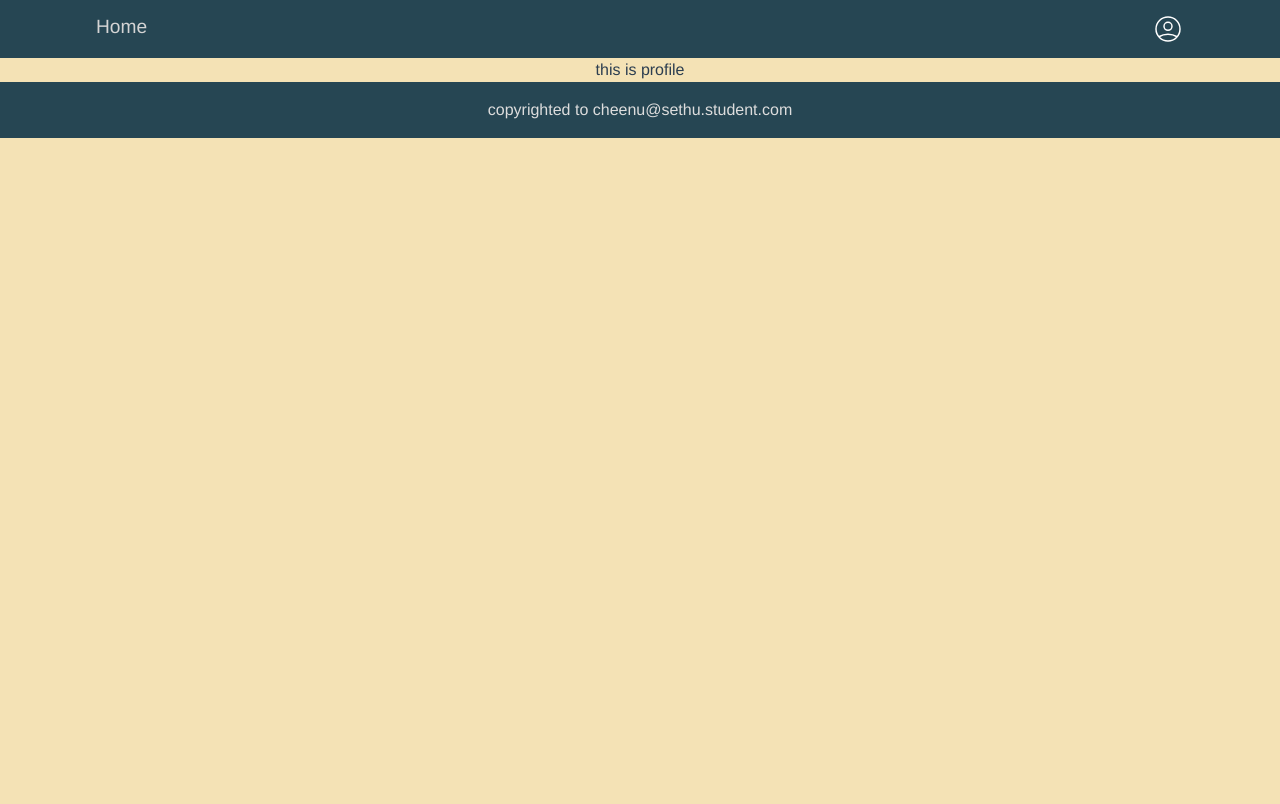
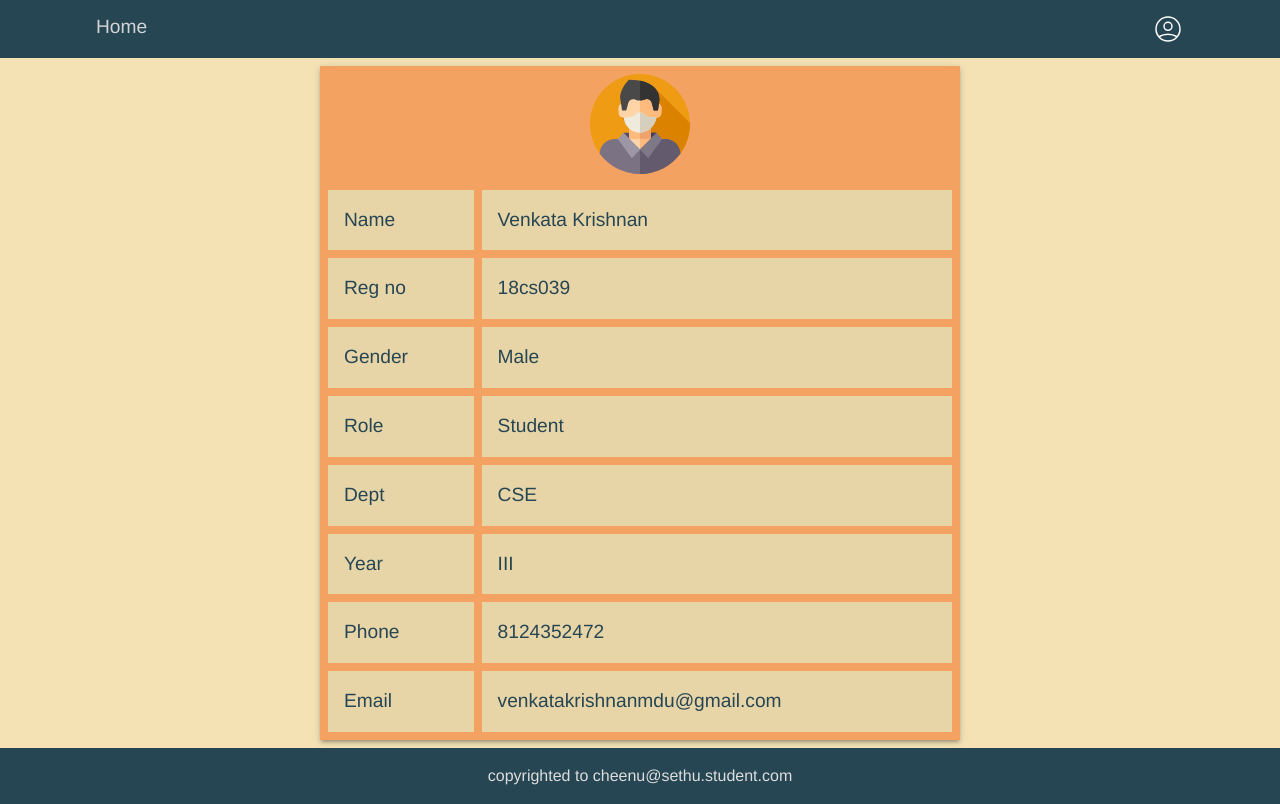
Before and after one commit to cheenuthor/clg-mgmt-vue, a Vue app: page /profile in a window 1280 px wide. Built offline with nearby package versions, Linux system fonts and the light colour scheme.

Commit message:
designed profile page and state for it
seprated modules in vuex

```diff
--- a/src/components/Chat/staffList.vue
+++ b/src/components/Chat/staffList.vue
@@ -67,7 +67,7 @@ export default {
   svg {
     padding-right: 0.5rem;
     align-self: flex-end;
-    width: 2rem;
+    width: 2.5rem;
   }
   img {
     border-radius: 0.5rem;
--- a/src/components/layout/MyCard.vue
+++ b/src/components/layout/MyCard.vue
@@ -42,8 +42,8 @@ div {
     background-color: #e66444;
     scale: 1.05;
     opacity: 100%;
-    box-shadow: 0 3px 5px -1px rgba(0, 0, 0, 0.2),
-      0 5px 8px 0 rgba(0, 0, 0, 0.14), 0 1px 14px 0 rgba(0, 0, 0, 0.12);
+    box-shadow: 0 3px 3px -2px rgba(0, 0, 0, 0.2),
+      0 3px 4px 0 rgba(0, 0, 0, 0.14), 0 1px 8px 0 rgba(0, 0, 0, 0.12);
     cursor: pointer;
   }
   h1 {
--- /dev/null
+++ b/src/store/chat/chats.ts
@@ -0,0 +1,49 @@
+export default {
+  namespaced: false,
+  state: {
+    chats: [
+      {
+        text: "hi",
+        date: "12.02.2090",
+        senderId: "12345678",
+        name: "trisha",
+      } as Message,
+      {
+        text: "hi",
+        date: "12.02.2090",
+        senderId: "venkat",
+        name: "trisha",
+      } as Message,
+      {
+        text: "hi",
+        date: "12.02.2090",
+        senderId: "venkat",
+        name: "trisha",
+      } as Message,
+      {
+        text: "hi",
+        date: "12.02.2090",
+        senderId: "12345678",
+        name: "trisha",
+      } as Message,
+      {
+        text: "hi",
+        date: "12.02.2090",
+        senderId: "venkat",
+        name: "trisha",
+      } as Message,
+    ],
+  },
+  getters: {
+    getChats(state: any) {
+      return state.chats;
+    },
+  },
+};
+
+interface Message {
+  text: string;
+  senderId: string;
+  date: string;
+  name: string;
+}
--- /dev/null
+++ b/src/store/chat/staffList.ts
@@ -0,0 +1,25 @@
+export default {
+  namespaced: false,
+  state: {
+    staffs: [
+      { name: "trisha", id: "123456", img: "../" } as Staffs,
+      { name: "samantha", id: "654321", img: "../" } as Staffs,
+      { name: "keerthi suresh", id: "098765", img: "../" } as Staffs,
+      { name: "trisha", id: "123456", img: "../" } as Staffs,
+      { name: "samantha", id: "654321", img: "../" } as Staffs,
+      { name: "keerthi suresh", id: "098765", img: "../" } as Staffs,
+    ] as Array<Staffs>,
+  },
+  mutations: {},
+  actions: {},
+  getters: {
+    getStaffs(state: any) {
+      return state.staffs;
+    },
+  },
+};
+interface Staffs {
+  name: string;
+  id: string;
+  img: string;
+}
--- /dev/null
+++ b/src/store/profile/profile.ts
@@ -0,0 +1,30 @@
+export default {
+  namespaced: true,
+  state: {
+    myProfile: {
+      name: "venkata Krishnan",
+      phone: 8124352472,
+      email: "venkatakrishnanmdu@gmail.com",
+      gender: "Male",
+      dept: "CSE",
+      year: 3,
+      role: true,
+    } as Profile,
+  },
+  mutations: {},
+  actions: {},
+  getters: {
+    getProfile(state: any) {
+      return state.myProfile;
+    },
+  },
+};
+interface Profile {
+  name: string;
+  phone: number;
+  email: string;
+  gender: string;
+  dept: string;
+  year: number;
+  role: boolean;
+}
--- a/src/views/Profile.vue
+++ b/src/views/Profile.vue
@@ -1,20 +1,221 @@
 <template>
-  <h1>this is profile</h1>
-  <div></div>
+  <main>
+    <div>
+      <svg
+        id="Layer_1"
+        enable-background="new 0 0 512 512"
+        height="100"
+        viewBox="0 0 512 512"
+        width="100"
+        xmlns="http://www.w3.org/2000/svg"
+      >
+        <g>
+          <g>
+            <g>
+              <path
+                d="m512 256c0 56.5-18.31 108.72-49.31 151.06-46.57 63.62-121.81 39.523-206.69 39.523s-160.12 24.097-206.69-39.523c-31-42.34-49.31-94.56-49.31-151.06 0-141.38 114.62-256 256-256s256 114.62 256 256z"
+                fill="#ef9b14"
+              />
+            </g>
+          </g>
+          <path
+            d="m256 446.583c84.88 0 160.12 24.097 206.69-39.523 31-42.34 49.31-94.56 49.31-151.06 0-1.499-.031-2.991-.057-4.484l-178.235-178.236-176.722 146.793 36.185 36.423c4.285 15.789 21.649 58.684 21.649 58.684l-165.51 91.88v.001c46.571 63.619 121.81 39.522 206.69 39.522z"
+            fill="#db8200"
+          />
+          <g>
+            <path d="m172.246 300.33h167.507v43.67h-167.507z" fill="#584b66" />
+            <path d="m256 300.33h83.75v43.67h-83.75z" fill="#4a3e56" />
+            <path d="m199.97 260.488h112.06v118.84h-112.06z" fill="#ffbb7d" />
+            <path d="m256 260.491h56.03v118.84h-56.03z" fill="#efa36a" />
+            <path
+              d="m134.563 332.292h242.875v114.294h-242.875z"
+              fill="#ffd4a6"
+            />
+            <path d="m256 332.292h121.44v114.291h-121.44z" fill="#ffbb7d" />
+            <path
+              d="m462.69 407.06c-46.57 63.62-121.81 104.94-206.69 104.94s-160.12-41.32-206.69-104.94c1.28-41.51 35.34-74.77 77.16-74.77h73.5l56.03 53.71 56.03-53.71h73.51c41.83 0 75.88 33.25 77.15 74.77z"
+              fill="#7b7284"
+            />
+            <path
+              d="m462.69 407.06c-46.57 63.62-121.81 104.94-206.69 104.94v-126l43.81-42 12.22-11.71h73.51c41.83 0 75.88 33.25 77.15 74.77z"
+              fill="#635a6d"
+            />
+            <path
+              d="m349.62 151.149c-3.955-60.043-52.523-82.233-93.62-82.233s-89.665 22.19-93.62 82.233c-10.628 2.055-18.177 15.995-16.988 27.265l1.822 25.648c1.247 11.835 11.65 20.476 23.115 19.19l1.977-.214c23.485 63.063 60.316 69.638 83.694 73.33 23.378-3.692 60.209-10.267 83.694-73.33l1.977.214c11.465 1.286 21.868-7.354 23.115-19.19l1.822-25.648c1.189-11.27-6.36-25.21-16.988-27.265z"
+              fill="#ffd4a6"
+            />
+            <path
+              d="m366.609 178.414-1.822 25.648c-1.247 11.835-11.65 20.476-23.115 19.19l-1.977-.214c-8.027 21.528-17.602 36.48-27.664 46.971-19.404 20.242-40.629 23.924-56.03 26.359v-227.452c41.097 0 89.665 22.19 93.62 82.233 10.627 2.055 18.176 15.995 16.988 27.265z"
+              fill="#ffbb7d"
+            />
+            <path
+              d="m275.826 204.523c-11.431-9.719-28.221-9.719-39.652 0-12.748 10.838-28.758 17.094-45.477 17.771l-18.392.744 1.233 7.414c6.705 40.322 41.586 69.882 82.461 69.882 41.791-2.318 76.381-33.318 83.247-74.606l.447-2.69-18.392-.744c-16.717-.677-32.727-6.933-45.475-17.771z"
+              fill="#efebdc"
+            />
+            <path
+              d="m339.69 223.04-.44 2.69c-3.43 20.65-13.8 38.72-28.53 51.92s-33.82 21.53-54.72 22.68v-103.1c7.06 0 14.12 2.43 19.83 7.29 12.74 10.84 28.75 17.1 45.47 17.77z"
+              fill="#d6cfbd"
+            />
+            <path
+              d="m172.246 300.33 83.754 85.67-41.877 45-71.623-98.708z"
+              fill="#9d97a5"
+            />
+            <path
+              d="m339.754 300.33-83.754 85.67 41.877 45 71.623-98.708z"
+              fill="#7f7887"
+            />
+            <path
+              d="m199.25 29.5s-54.148 52.78-42.933 104.863l7.816 51.887h21.5l10.279-38.262c3.657-13.613 17.69-21.868 31.264-18.07 1.306.365 2.605.777 3.895 1.235l3.759 1.334c13.766 4.886 28.778 4.402 42.388-.901 2.742-1.068 5.534-1.924 8.354-2.57 13.376-3.063 26.774 5.051 30.334 18.304l10.459 38.93h21.5l7.795-54.024c1.673-46.309-35.554-102.726-156.41-102.726z"
+              fill="#494949"
+            />
+            <path
+              d="m355.66 132.23-7.79 54.02h-21.5l-10.46-38.93c-3.56-13.25-16.96-21.37-30.34-18.3-2.82.64-5.61 1.5-8.35 2.57-6.84 2.66-14.02 4.11-21.22 4.27v-101.39c76.11 14.76 101.03 59.68 99.66 97.76z"
+              fill="#333"
+            />
+          </g>
+        </g>
+      </svg>
+      <table>
+        <tr>
+          <th>Name</th>
+          <td>Venkata Krishnan</td>
+        </tr>
+        <tr>
+          <th>Reg no</th>
+          <td>18cs039</td>
+        </tr>
+        <tr>
+          <th>Gender</th>
+          <td>Male</td>
+        </tr>
+        <tr>
+          <th>Role</th>
+          <td>Student</td>
+        </tr>
+        <tr>
+          <th>Dept</th>
+          <td>CSE</td>
+        </tr>
+        <tr>
+          <th>Year</th>
+          <td>III</td>
+        </tr>
+        <tr>
+          <th>Phone</th>
+          <td>8124352472</td>
+        </tr>
+        <tr>
+          <th>Email</th>
+          <td>venkatakrishnanmdu@gmail.com</td>
+        </tr>
+      </table>
+    </div>
+  </main>
 </template>
 
-<script>
-export default {
-  data(){
-    return {
 
+
+<style scoped lang="scss">
+main {
+  display: grid;
+  justify-content: center;
+  align-content: center;
+}
+div {
+  box-shadow: 0 3px 3px -2px rgba(0, 0, 0, 0.2), 0 3px 4px 0 rgba(0, 0, 0, 0.14),
+    0 1px 8px 0 rgba(0, 0, 0, 0.12);
+
+  display: grid;
+  justify-self: stretch;
+  justify-content: center;
+  align-content: center;
+  grid-template-columns: 1fr;
+  grid-template-areas:
+    "photo"
+    "table";
+  background-color: #f4a261;
+  margin: 1rem 2rem;
+  svg {
+    margin: 0.5rem auto;
+  }
+  table {
+    padding: 1rem;
+    background-color: #f4a261;
+    border-collapse: collapse;
+  }
+  th,
+  td {
+    font-weight: 400;
+    background-color: #e7d5a8;
+    padding: 1rem;
+    border: 8px solid #f4a261;
+    text-align: left;
+    display: table-cell;
+    border-radius: 8px;
+    color: #264653;
+  }
+}
+
+@media (min-width: 360px) {
+  div {
+    width: 20rem;
+    margin: 0.5rem 1rem;
+    svg {
+      width: 8rem;
+    }
+    table {
+      width: 20rem;
+    }
+    th,
+    td {
+      font-size: 0.8rem;
     }
   }
-};
-</script>
-
-<style scoped>
-div {
-  display: grid;
+}
+@media (min-width: 640px) {
+  div {
+    width: 25rem;
+    margin: 0.5rem 1rem;
+    svg {
+      width: 8rem;
+    }
+    table {
+      width: 25rem;
+    }
+    th,
+    td {
+      font-size: 1rem;
+    }
+  }
+}
+@media (min-width: 768px) {
+  div {
+    width: 30rem;
+    svg {
+      width: 8rem;
+    }
+    table {
+      width: 30rem;
+    }
+    th,
+    td {
+      font-size: 1.2rem;
+    }
+  }
+}
+@media (min-width: 1050px) {
+  div {
+    width: 40rem;
+    svg {
+      width: 8rem;
+    }
+    table {
+      width: 40rem;
+    }
+    th,
+    td {
+      font-size: 1.2rem;
+    }
+  }
 }
 </style>
--- a/tsconfig.json
+++ b/tsconfig.json
@@ -33,7 +33,7 @@
     "src/**/*.vue",
     "tests/**/*.ts",
     "tests/**/*.tsx"
-  ],
+, "src/store/chat/chats.ts"  ],
   "exclude": [
     "node_modules"
   ]
--- a/vue.config.js
+++ b/vue.config.js
@@ -1,5 +1,5 @@
 module.exports = {
   configureWebpack: {
-    devtool: "source-map",
-  },
+    devtool: "source-map"
+  }
 };
```
Also changed, not shown: src/store/index.ts (+10 -69 lines), src/store/chat/index.ts (deleted).
